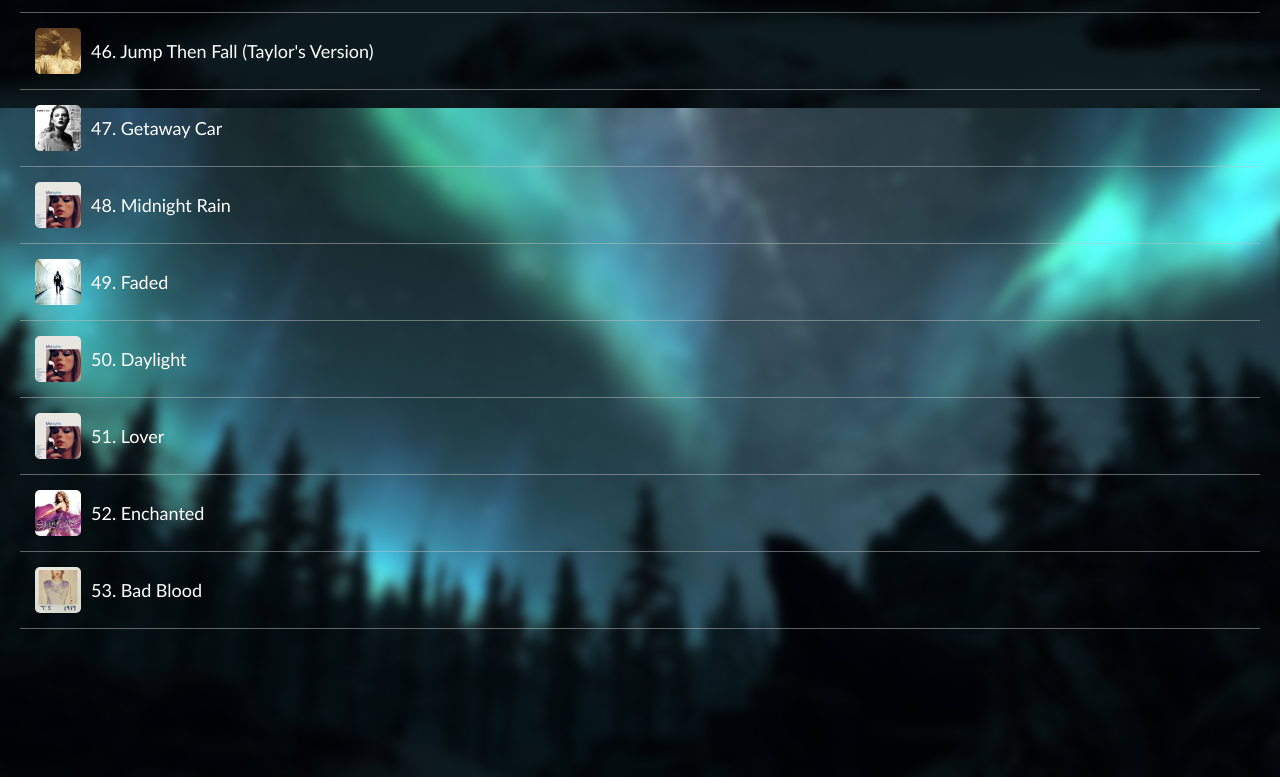
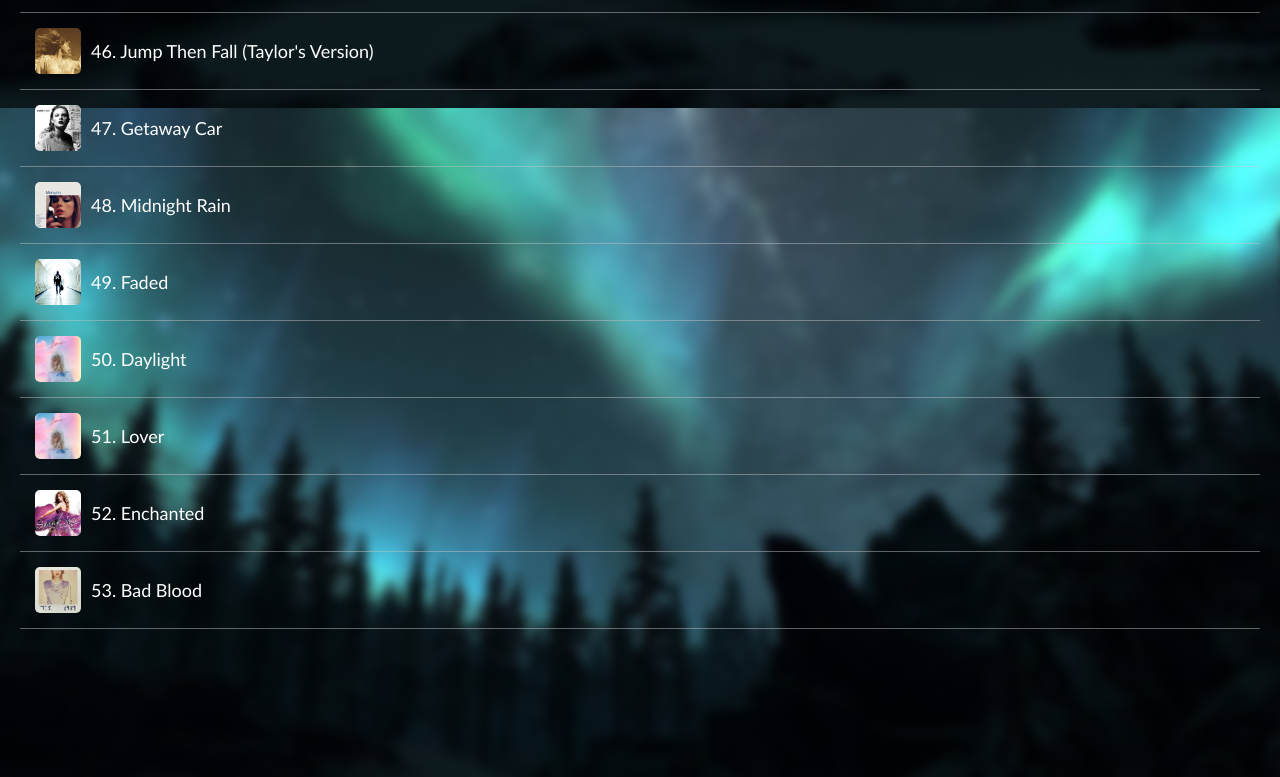
Before and after one commit to Samprodip/samprodip.github.io, a plain HTML site: page mixed.html in a window 1280 px wide. Shown: the part 3892-4669 px from the top of the page. Drawn offline with Linux system fonts and the light colour scheme; a web font is replaced by a local one.

Commit message:
Update mixed.html

```diff
--- a/mixed.html
+++ b/mixed.html
@@ -166,9 +166,9 @@
               <hr>
               <li class="song" arc="Taylor Swift" src="css/images/13.png" data-src="https://docs.google.com/uc?export=open&id=19tr0GKok50iVOfGAuwN-YRNALfoA1p_r"><img id="cov" src="css/images/18.png">49. Faded</li>
               <hr>
-              <li class="song" arc="Taylor Swift" src="css/images/13.png" data-src="https://docs.google.com/uc?export=open&id=1LAPZ36OND0nZEl6ljMkxa28mcMmxftfA"><img id="cov" src="css/images/13.png">50. Daylight</li>
+              <li class="song" arc="Taylor Swift" src="css/images/13.png" data-src="https://docs.google.com/uc?export=open&id=1LAPZ36OND0nZEl6ljMkxa28mcMmxftfA"><img id="cov" src="css/images/6.jpg">50. Daylight</li>
               <hr>
-              <li class="song" arc="Taylor Swift" src="css/images/13.png" data-src="https://docs.google.com/uc?export=open&id=1QhJxN3AC8ovsORj1fNaq-jrnJ9XO8Imu"><img id="cov" src="css/images/13.png">51. Lover</li>
+              <li class="song" arc="Taylor Swift" src="css/images/13.png" data-src="https://docs.google.com/uc?export=open&id=1QhJxN3AC8ovsORj1fNaq-jrnJ9XO8Imu"><img id="cov" src="css/images/6.jpg">51. Lover</li>
               <hr>
               <li class="song" arc="Taylor Swift" src="css/images/13.png" data-src="https://docs.google.com/uc?export=open&id=1-eNzuU84YUg-ye-ql6IMwHOYV4pzmlxt"><img id="cov" src="css/images/17.jpg">52. Enchanted</li>
               <hr>
```
